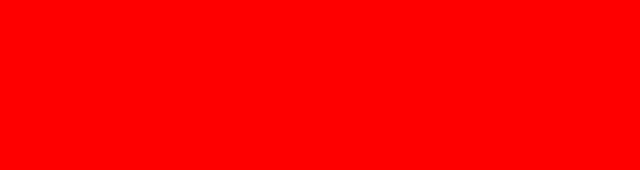
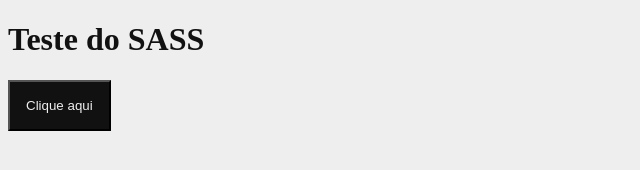
Before and after one commit to DennerSA/introducao_ao_sass, a website: page index.html in a window 1280 px wide. Shown: the whole page, without its empty margins (0-640 px from the left). Drawn offline with Linux system fonts and the light colour scheme.

Commit message:
Terceira aula

```diff
--- a/index.html
+++ b/index.html
@@ -4,9 +4,16 @@
     <meta charset="UTF-8">
     <meta name="viewport" content="width=device-width, initial-scale=1.0">
     <title>Document</title>
-    <link rel="stylesheet" href="main.css">
+    <link rel="stylesheet" href="build/main.css">
 </head>
 <body>
-
+    <header>
+        <div class="container">
+            <h1>Teste do SASS</h1>
+        </div>
+    </header>
+    <button type="submit">
+        Clique aqui
+    </button>
 </body>
 </html>
--- a/main.sass
+++ /dev/null
@@ -1,2 +0,0 @@
-body
-    backgroud-color: red
--- a/main.scss
+++ /dev/null
@@ -1,3 +0,0 @@
-body {
-    background-color: red;
-}
--- a/package.json
+++ b/package.json
@@ -4,7 +4,7 @@
   "description": "",
   "main": "index.js",
   "scripts": {
-    "sass": "sass",
+    "sass": "sass source/main.scss build/main.css --watch",
     "test": "echo \"Error: no test specified\" && exit 1"
   },
   "repository": {
--- /dev/null
+++ b/source/main.scss
@@ -0,0 +1,24 @@
+$corPrincipal: #eee;
+$corDoSecundaria: #111;
+
+body {
+    background-color: $corPrincipal;
+}
+
+header {
+    background-color: $corPrincipal;
+
+    h1 {
+        color: $corDoSecundaria;
+    }
+}
+
+button {
+    padding: 16px;
+    background-color: $corDoSecundaria;
+    color: $corPrincipal;
+
+    &:hover {
+        background-color: yellow;
+    }
+}
```
Also changed, not shown: README.md, build/main.css (added), main.css (deleted), 2 other files.
